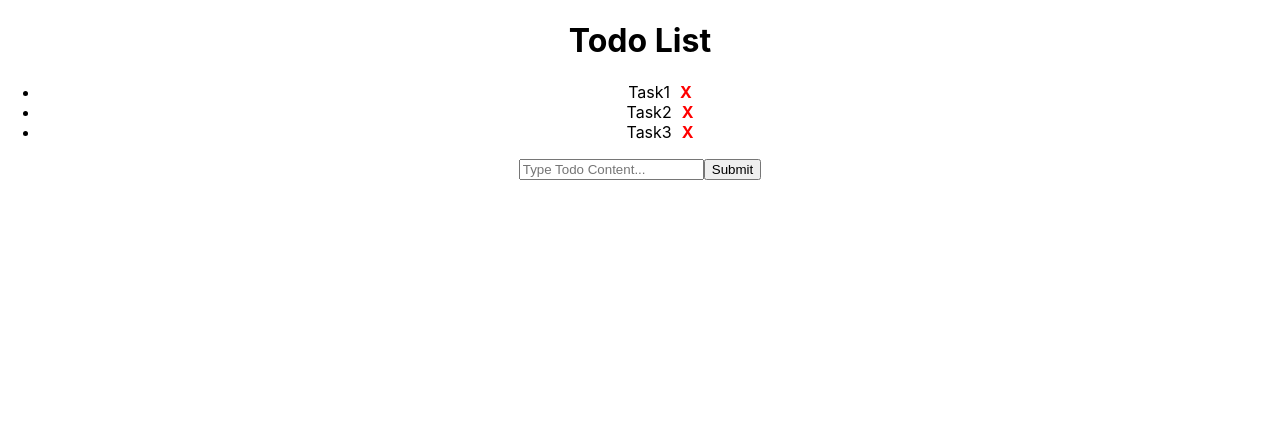
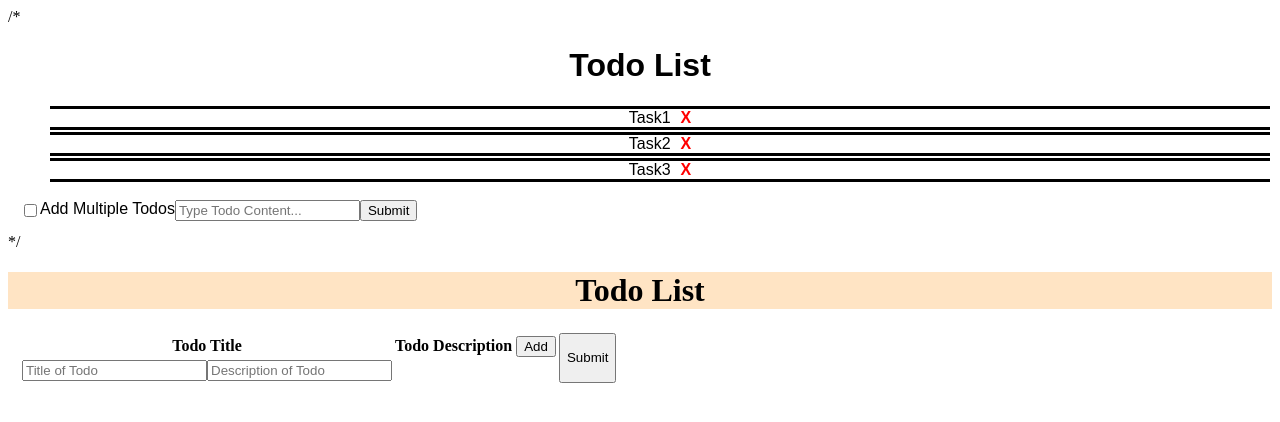
Before and after one commit to SATYAM9717069261/React_App, a React (Create React App) app in the folder first/: page / in a window 1280 px wide. Shown: the top 422 px of the page. Built offline with nearby package versions, Linux system fonts and the light colour scheme.

Commit message:
Add New Feature

```diff
--- a/first/src/App.js
+++ b/first/src/App.js
@@ -1,10 +1,9 @@
+import "./styles.css";
 
-import React from 'react';
-import './App.css';
+import React from "react";
 
 function App() {
-
-  const [todos,setTodos] = React.useState([
+  const [todos, setTodos] = React.useState([
     { id: 1, text: "Task1", done: false },
     { id: 2, text: "Task2", done: false },
     { id: 3, text: "Task3", done: false }
@@ -14,68 +13,104 @@ function App() {
     <div className="App">
       <h1>Todo List</h1>
       <TodoList setTodos={setTodos} todos={todos} />
-      <AddTodo  setTodos={setTodos} />
+      <AddTodo setTodos={setTodos} />
     </div>
   );
 }
 
-function TodoList({todos,setTodos}) {
+function TodoList({ todos, setTodos }) {
+  function handleToggleTodo(todo) {
+    const updatedTodos = todos.map((t) =>
+      t.id === todo.id
+        ? {
+            ...t,
+            done: !t.done
+          }
+        : t
+    );
+    setTodos(updatedTodos);
+  }
 
-  function handleToggleTodo(todo){
-    const updatedTodos = todos.map((t)=>
-    t.id === todo.id
-    ?{
-      ...t,
-      done: !t.done
-    }
-    :t
-    );
-    setTodos(updatedTodos)
+  if (!todos.length) {
+    return <p> No To Left!</p>;
   }
-  /**
-  if(!todos.length){
-    return <p> No To Left!</p>
-  } */
 
   return (
-    <ul>
-      {todos.map(todo => (
+    <ul style={{ listStyle: "none" }}>
+      {todos.map((todo) => (
         <li
-        onDoubleClick={ () => handleToggleTodo(todo)}
-        style={{ textDecoration: todo.done ? "line-through":""}}
-        key={todo.id}>
-
-        {todo.text}
-        <DeleteTodo todo={todo} setTodos={setTodos}/>
-
+          onDoubleClick={() => handleToggleTodo(todo)}
+          style={{
+            textDecoration: todo.done ? "line-through" : "",
+            borderBlockStyle: "solid",
+            margin: 2
+          }}
+          key={todo.id}
+        >
+          {todo.text}
+          <DeleteTodo todo={todo} setTodos={setTodos} />
         </li>
       ))}
     </ul>
   );
 }
 
-function DeleteTodo({todo,setTodos}){
-  function handleDeleteTodo(){
+function DeleteTodo({ todo, setTodos }) {
+  function handleDeleteTodo() {
     const confirmed = window.confirm("Do You Want to delete this ? ");
-    if(confirmed){
-      setTodos((prevTodos)=>{
-        return prevTodos.filter((t)=> t.id !== todo.id);
-      })
+    if (confirmed) {
+      setTodos((prevTodos) => {
+        return prevTodos.filter((t) => t.id !== todo.id);
+      });
     }
   }
   return (
-    <span role="button" style={{
-      color:'red',fontWeight:'bold',marginLeft:10
-    }}>X</span>
-  )
+    <span
+      role="button"
+      style={{
+        color: "red",
+        fontWeight: "bold",
+        marginLeft: 10
+      }}
+    >
+      X
+    </span>
+  );
 }
 
-function AddTodo({setTodos}) {
-  const inputRef=React.useRef();
+function AddTodo({ setTodos }) {
+  const inputRef = React.useRef();
+  const numRef = React.useRef();
 
   function handleAddTodo(event) {
     event.preventDefault();
     const text = event.target.elements.addTodo.value;
+    console.log("Check Box value=> ", event.target.elements.numTodo.value);
+
+    if (event.target.elements.numTodo.value === 0) {
+      text.split(",").map((val) => {
+        const newtodo = {
+          id: 5,
+          text: val,
+          done: false
+        };
+        //setTodos(newtodo);
+        setTodos((prevTodos) => {
+          return prevTodos.concat(newtodo);
+        });
+      });
+      //console.log(text.split(','));
+    } else {
+      const todo = {
+        id: 4,
+        text,
+        done: false
+      };
+      setTodos((prevTodos) => {
+        return prevTodos.concat(todo);
+      });
+    }
+    /**
     const todo ={
       id:4,
       text,
@@ -84,15 +119,19 @@ function AddTodo({setTodos}) {
     setTodos( (prevTodos) => {
       return prevTodos.concat(todo)
     });
+    */
     inputRef.current.value = "";
+    numRef.current.value = 0;
   }
 
   return (
     <form onSubmit={handleAddTodo}>
+      <input name="numTodo" id="multipletodo" type="checkbox" ref={numRef} />
+      <label for="multipletodo">Add Multiple Todos</label>
       <input name="addTodo" placeholder="Type Todo Content..." ref={inputRef} />
       <button type="submit">Submit</button>
     </form>
-  )
+  );
 }
 
 export default App;
--- /dev/null
+++ b/first/src/NewTodo.js
@@ -0,0 +1,12 @@
+import React from "react";
+import Todoheader from "./components/Todoheader.js";
+import TodoForm from "./components/TodoForm.js";
+function NewTodo() {
+  return (
+    <>
+      <Todoheader />
+      <TodoForm />
+    </>
+  );
+}
+export default NewTodo;
--- /dev/null
+++ b/first/src/Todocontent.js
@@ -0,0 +1,8 @@
+export default function Todocontent() {
+  return (
+    <tr>
+      <input type="text" placeholder="Title of Todo" />
+      <input type="text" placeholder="Description of Todo " />
+    </tr>
+  );
+}
--- /dev/null
+++ b/first/src/componentStyles/form.css
@@ -0,0 +1,5 @@
+form {
+  display: flex;
+  margin: 10px;
+  padding: 2px;
+}
--- /dev/null
+++ b/first/src/componentStyles/main.css
@@ -0,0 +1,4 @@
+.header {
+  background-color: bisque;
+  text-align: center;
+}
--- /dev/null
+++ b/first/src/components/TodoForm.js
@@ -0,0 +1,23 @@
+import "../componentStyles/form.css";
+import Todocontent from "./Todocontent.js";
+export default function TodoForm() {
+  return (
+    <form>
+      <table>
+        <thead>
+          <tr>
+            <th>Todo Title</th>
+            <th>Todo Description </th>
+            <th>
+              <button>Add</button>
+            </th>
+          </tr>
+        </thead>
+        <tbody>
+          <Todocontent />
+        </tbody>
+      </table>
+      <button type="submit">Submit</button>
+    </form>
+  );
+}
--- /dev/null
+++ b/first/src/components/Todocontent.js
@@ -0,0 +1,8 @@
+export default function Todocontent() {
+  return (
+    <tr>
+      <input type="text" placeholder="Title of Todo" />
+      <input type="text" placeholder="Description of Todo " />
+    </tr>
+  );
+}
--- /dev/null
+++ b/first/src/components/Todoheader.js
@@ -0,0 +1,5 @@
+import "../componentStyles/main.css";
+function Todoheader() {
+  return <h1 className="header"> Todo List</h1>;
+}
+export default Todoheader;
--- a/first/src/index.js
+++ b/first/src/index.js
@@ -1,17 +1,15 @@
-import React from 'react';
-import ReactDOM from 'react-dom';
-import './index.css';
-import App from './App';
-import reportWebVitals from './reportWebVitals';
+import { StrictMode } from "react";
+import ReactDOM from "react-dom";
+import NewTodo from "./NewTodo";
+import App from "./App";
 
+const rootElement = document.getElementById("root");
 ReactDOM.render(
-  <React.StrictMode>
+  <StrictMode>
+    /*
     <App />
-  </React.StrictMode>,
-  document.getElementById('root')
+    */
+    <NewTodo />
+  </StrictMode>,
+  rootElement
 );
-
-// If you want to start measuring performance in your app, pass a function
-// to log results (for example: reportWebVitals(console.log))
-// or send to an analytics endpoint. Learn more: https://bit.ly/CRA-vitals
-reportWebVitals();
--- /dev/null
+++ b/first/src/styles.css
@@ -0,0 +1,4 @@
+.App {
+  font-family: sans-serif;
+  text-align: center;
+}
```
